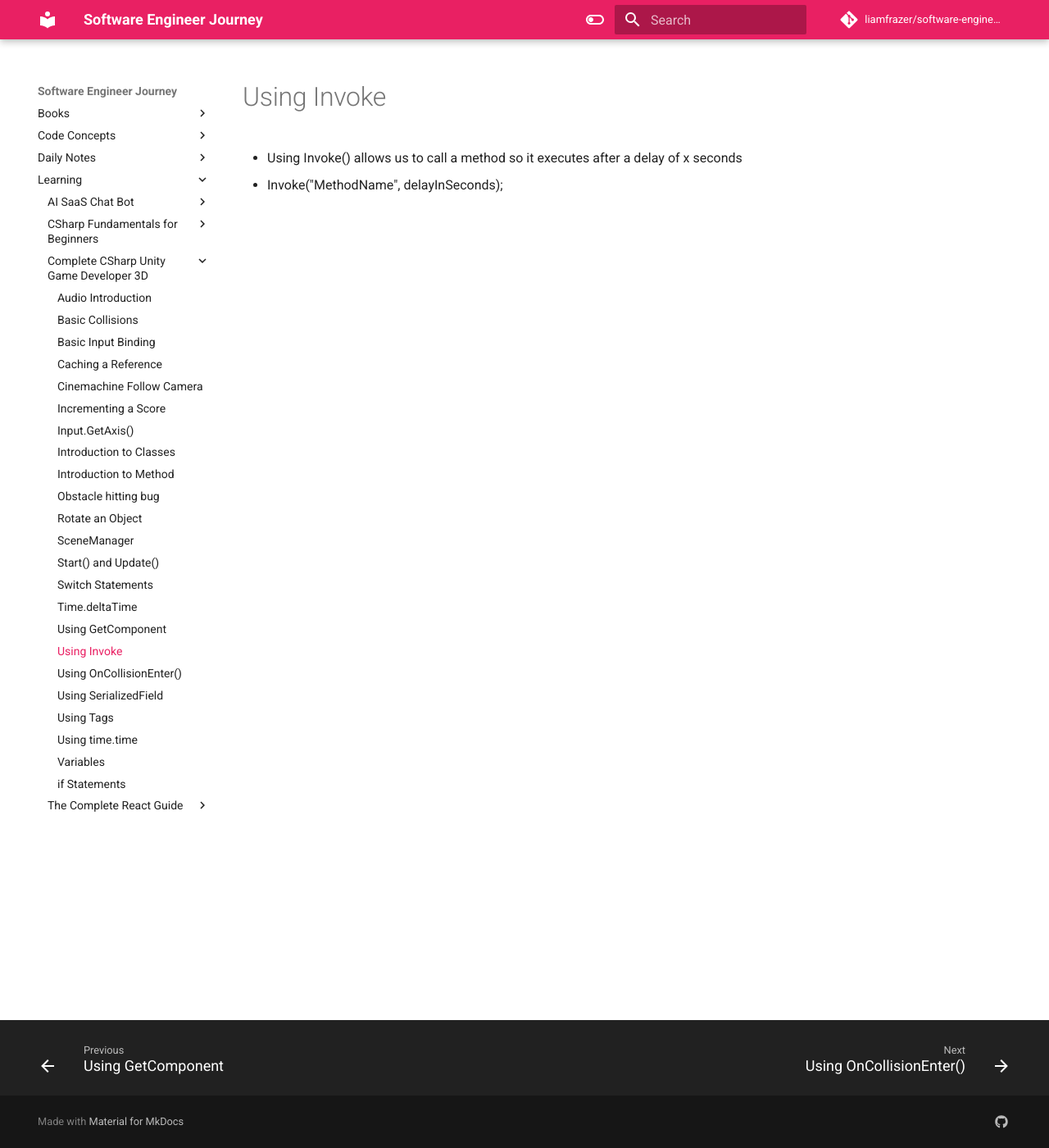
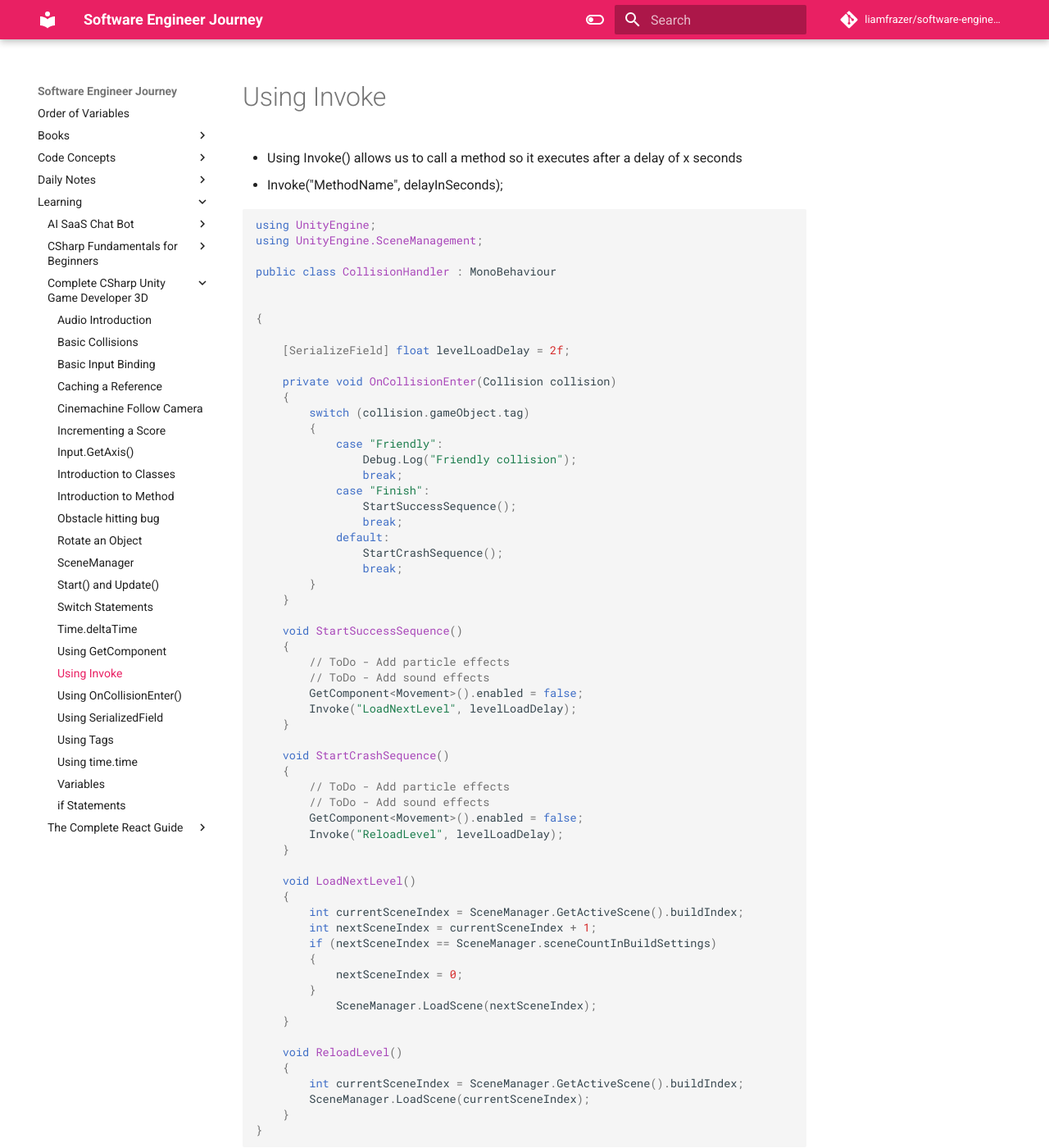
Before and after one commit to liamfrazer/software-engineer-journey, an MkDocs documentation site: the page built from docs/Learning/Complete CSharp Unity Game Developer 3D/Using Invoke.md, in a window 1280 px wide and 1400 px high. Shown: the whole window at 82% size. Built offline with MkDocs 1.6.1 and Material for MkDocs 9.7.7, drawn with Linux system fonts in a browser that asks for light colours; comment, search, counter and statistics services are not loaded.

Commit message:
vault backup: 2024-01-29 20:23:48

````diff
--- a/docs/Learning/Complete CSharp Unity Game Developer 3D/Using Invoke.md
+++ b/docs/Learning/Complete CSharp Unity Game Developer 3D/Using Invoke.md
@@ -8,3 +8,66 @@ tags:
 
 * Using Invoke() allows us to call a method so it executes after a delay of x seconds
 * Invoke("MethodName", delayInSeconds);
+
+```c#
+using UnityEngine;
+using UnityEngine.SceneManagement;
+
+public class CollisionHandler : MonoBehaviour
+
+
+{
+
+    [SerializeField] float levelLoadDelay = 2f;
+
+    private void OnCollisionEnter(Collision collision)
+    {
+        switch (collision.gameObject.tag)
+        {
+            case "Friendly":
+                Debug.Log("Friendly collision");
+                break;
+            case "Finish":
+                StartSuccessSequence();
+                break;
+            default:
+                StartCrashSequence();
+                break;
+        }
+    }
+
+    void StartSuccessSequence()
+    {
+        // ToDo - Add particle effects
+        // ToDo - Add sound effects
+        GetComponent<Movement>().enabled = false;
+        Invoke("LoadNextLevel", levelLoadDelay);
+    }
+
+    void StartCrashSequence()
+    {
+        // ToDo - Add particle effects
+        // ToDo - Add sound effects
+        GetComponent<Movement>().enabled = false;
+        Invoke("ReloadLevel", levelLoadDelay);
+    }
+
+    void LoadNextLevel()
+    {
+        int currentSceneIndex = SceneManager.GetActiveScene().buildIndex;
+        int nextSceneIndex = currentSceneIndex + 1;
+        if (nextSceneIndex == SceneManager.sceneCountInBuildSettings)
+        {
+            nextSceneIndex = 0;
+        }
+            SceneManager.LoadScene(nextSceneIndex);
+    }
+
+    void ReloadLevel()
+    {
+        int currentSceneIndex = SceneManager.GetActiveScene().buildIndex;
+        SceneManager.LoadScene(currentSceneIndex);
+    }
+}
+
+```
````
Also changed, not shown: docs/Order of Variables.md (added, +10 -0 lines), index.md (+1 -0 lines).
